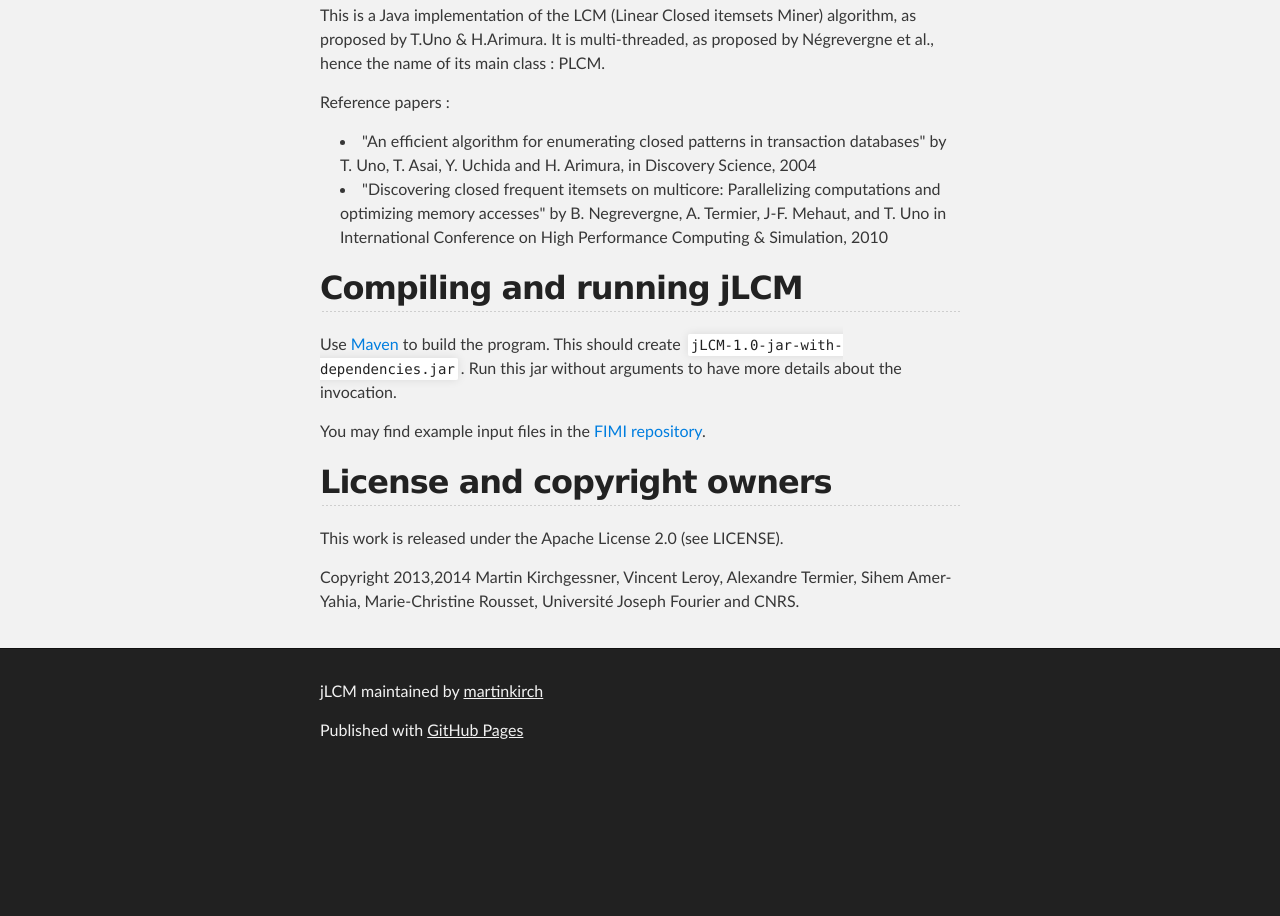
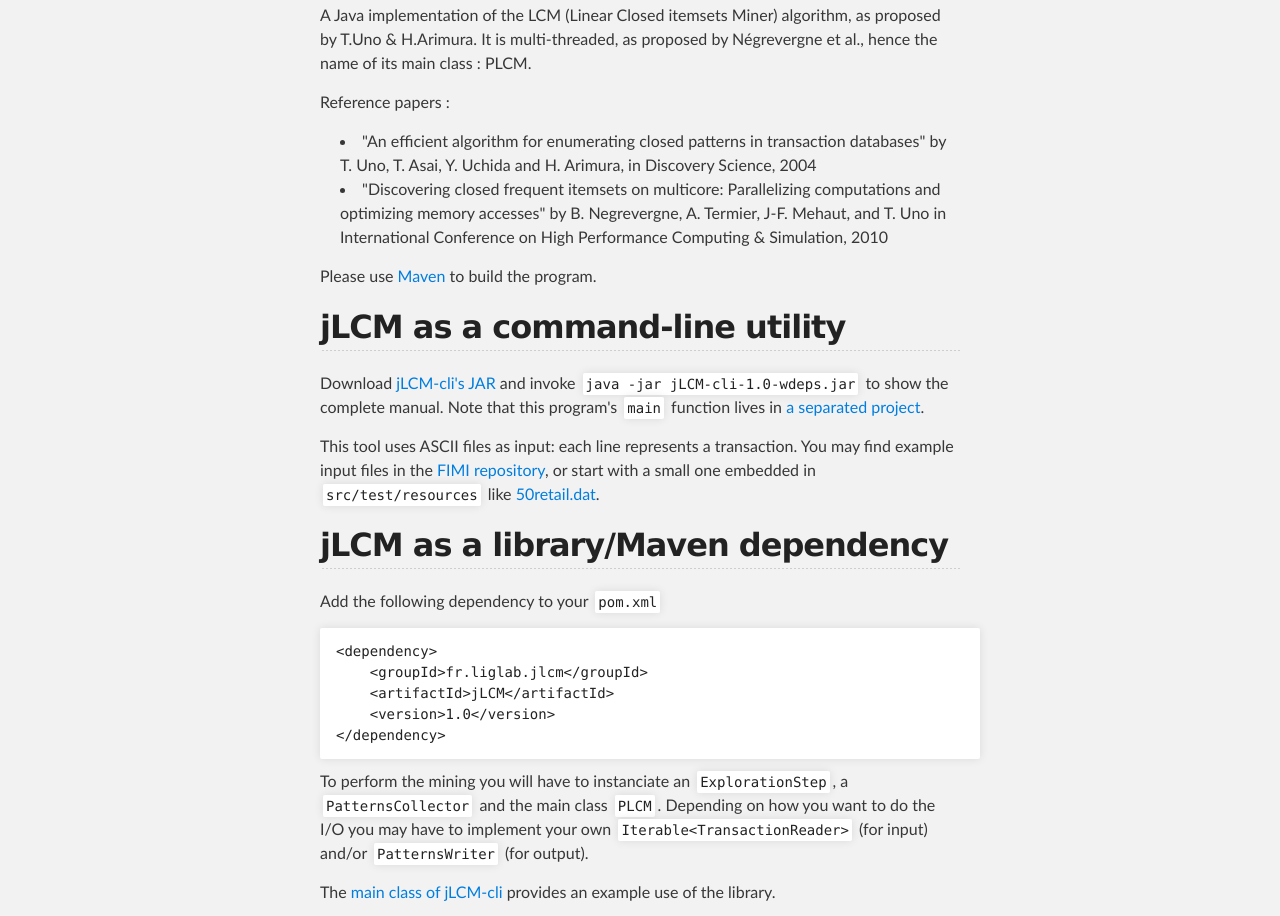
Before and after one commit to slide-lig/jlcm, a plain HTML site: page index.html in a window 1280 px wide. Shown: the part 321-1237 px from the top of the page. Before the commit the page ends 1098 px from the top, so only its background shows below. Drawn offline with Linux system fonts and the light colour scheme.

Commit message:
Create gh-pages branch via GitHub

```diff
--- a/index.html
+++ b/index.html
@@ -34,7 +34,7 @@
         <h1>
 <a name="jlcm" class="anchor" href="#jlcm"><span class="octicon octicon-link"></span></a>jLCM</h1>
 
-<p>This is a Java implementation of the LCM (Linear Closed itemsets Miner) algorithm, as proposed by T.Uno &amp; H.Arimura. It is multi-threaded, as proposed by Négrevergne et al., hence the name of its main class : PLCM.</p>
+<p>A Java implementation of the LCM (Linear Closed itemsets Miner) algorithm, as proposed by T.Uno &amp; H.Arimura. It is multi-threaded, as proposed by Négrevergne et al., hence the name of its main class : PLCM.</p>
 
 <p>Reference papers :</p>
 
@@ -46,12 +46,30 @@ databases" by T. Uno, T. Asai, Y. Uchida and H. Arimura, in Discovery Science,
 and optimizing memory accesses" by B. Negrevergne, A. Termier, J-F. Mehaut,
 and T. Uno in International Conference on High Performance Computing &amp;
 Simulation, 2010</li>
-</ul><h2>
-<a name="compiling-and-running-jlcm" class="anchor" href="#compiling-and-running-jlcm"><span class="octicon octicon-link"></span></a>Compiling and running jLCM</h2>
+</ul><p>Please use <a href="http://maven.apache.org/">Maven</a> to build the program. </p>
 
-<p>Use <a href="http://maven.apache.org/">Maven</a> to build the program. This should create <code>jLCM-1.0-jar-with-dependencies.jar</code>. Run this jar without arguments to have more details about the invocation.</p>
+<h2>
+<a name="jlcm-as-a-command-line-utility" class="anchor" href="#jlcm-as-a-command-line-utility"><span class="octicon octicon-link"></span></a>jLCM as a command-line utility</h2>
 
-<p>You may find example input files in the <a href="http://fimi.ua.ac.be/data/">FIMI repository</a>.</p>
+<p>Download <a href="https://github.com/martinkirch/jlcm-cli/raw/binary/jLCM-cli-1.0-wdeps.jar">jLCM-cli's JAR</a> and invoke <code>java -jar jLCM-cli-1.0-wdeps.jar</code> to show the complete manual. Note that this program's <code>main</code> function lives in <a href="https://github.com/martinkirch/jlcm-cli/">a separated project</a>.</p>
+
+<p>This tool uses ASCII files as input: each line represents a transaction. You may find example input files in the <a href="http://fimi.ua.ac.be/data/">FIMI repository</a>, or start with a small one embedded in <code>src/test/resources</code> like <a href="https://github.com/martinkirch/jlcm/raw/master/src/test/resources/50retail.dat">50retail.dat</a>.</p>
+
+<h2>
+<a name="jlcm-as-a-librarymaven-dependency" class="anchor" href="#jlcm-as-a-librarymaven-dependency"><span class="octicon octicon-link"></span></a>jLCM as a library/Maven dependency</h2>
+
+<p>Add the following dependency to your <code>pom.xml</code></p>
+
+<pre><code>&lt;dependency&gt;
+    &lt;groupId&gt;fr.liglab.jlcm&lt;/groupId&gt;
+    &lt;artifactId&gt;jLCM&lt;/artifactId&gt;
+    &lt;version&gt;1.0&lt;/version&gt;
+&lt;/dependency&gt;
+</code></pre>
+
+<p>To perform the mining you will have to instanciate an <code>ExplorationStep</code>, a <code>PatternsCollector</code> and the main class <code>PLCM</code>. Depending on how you want to do the I/O you may have to implement your own <code>Iterable&lt;TransactionReader&gt;</code> (for input) and/or <code>PatternsWriter</code> (for output).</p>
+
+<p>The <a href="https://github.com/martinkirch/jlcm-cli/blob/master/src/main/java/fr/liglab/jlcm/RunPLCM.java">main class of jLCM-cli</a> provides an example use of the library.</p>
 
 <h2>
 <a name="license-and-copyright-owners" class="anchor" href="#license-and-copyright-owners"><span class="octicon octicon-link"></span></a>License and copyright owners</h2>
@@ -71,6 +89,16 @@ Sihem Amer-Yahia, Marie-Christine Rousset, Université Joseph Fourier and CNRS.<
       </footer>
     </div>
 
+              <script type="text/javascript">
+            var gaJsHost = (("https:" == document.location.protocol) ? "https://ssl." : "http://www.");
+            document.write(unescape("%3Cscript src='" + gaJsHost + "google-analytics.com/ga.js' type='text/javascript'%3E%3C/script%3E"));
+          </script>
+          <script type="text/javascript">
+            try {
+              var pageTracker = _gat._getTracker("UA-47871577-1");
+            pageTracker._trackPageview();
+            } catch(err) {}
+          </script>
 
 
   </body>
```
Also changed, not shown: params.json (+1 -1 lines).
